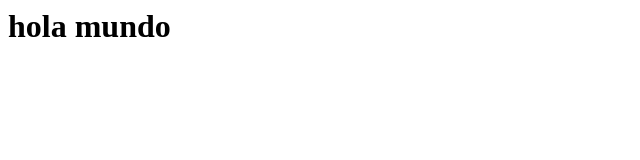
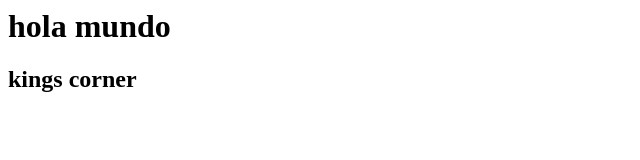
Before and after one commit to XabierMoureP/awsrestart, a plain HTML site: page index.html in a window 1280 px wide. Shown: the whole page, without its empty margins (0-640 px from the left). Drawn offline with Linux system fonts and the light colour scheme.

Commit message:
Second line added

```diff
--- a/index.html
+++ b/index.html
@@ -1 +1,2 @@
 <h1>hola mundo</h1>
+<h2>kings corner</h2>
```
